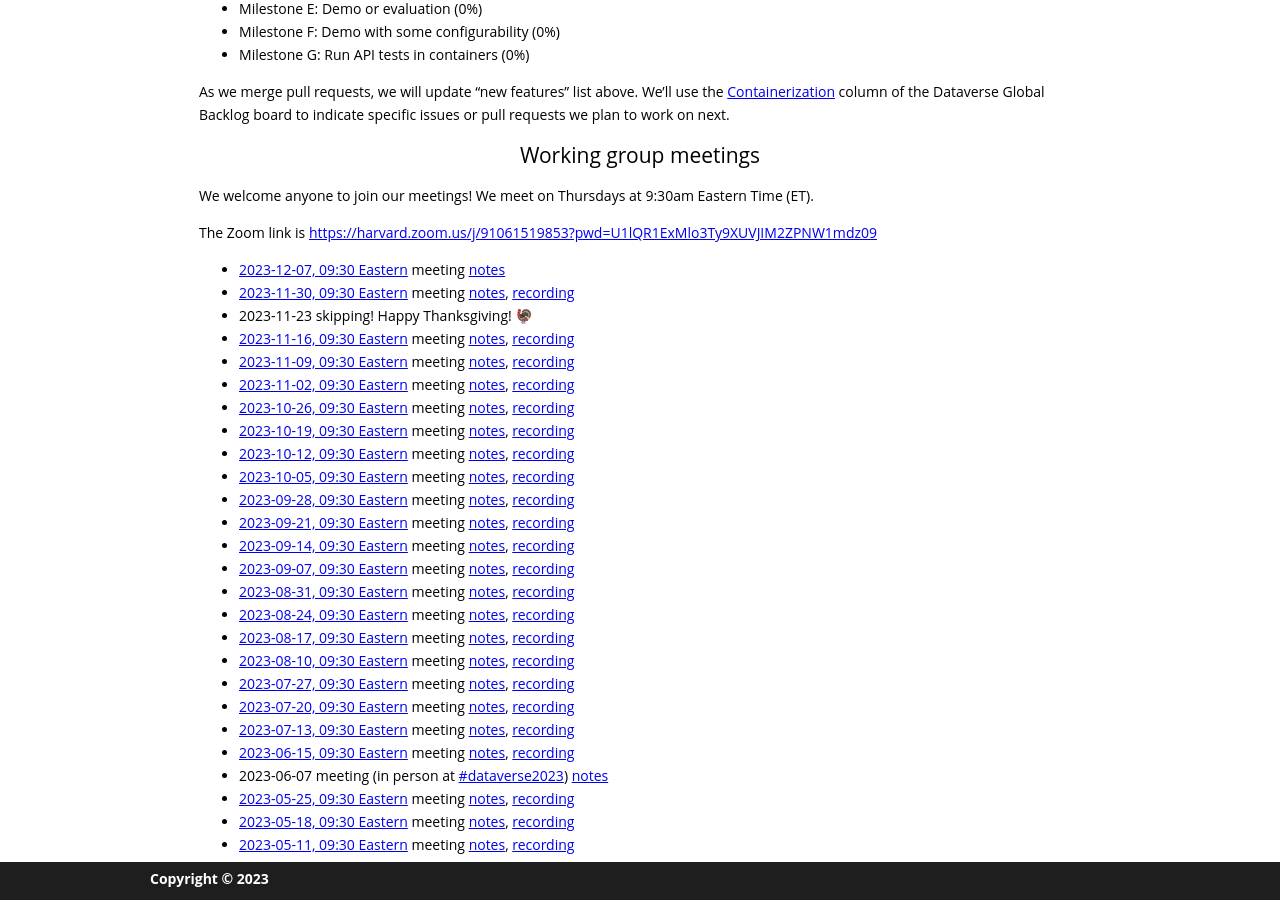
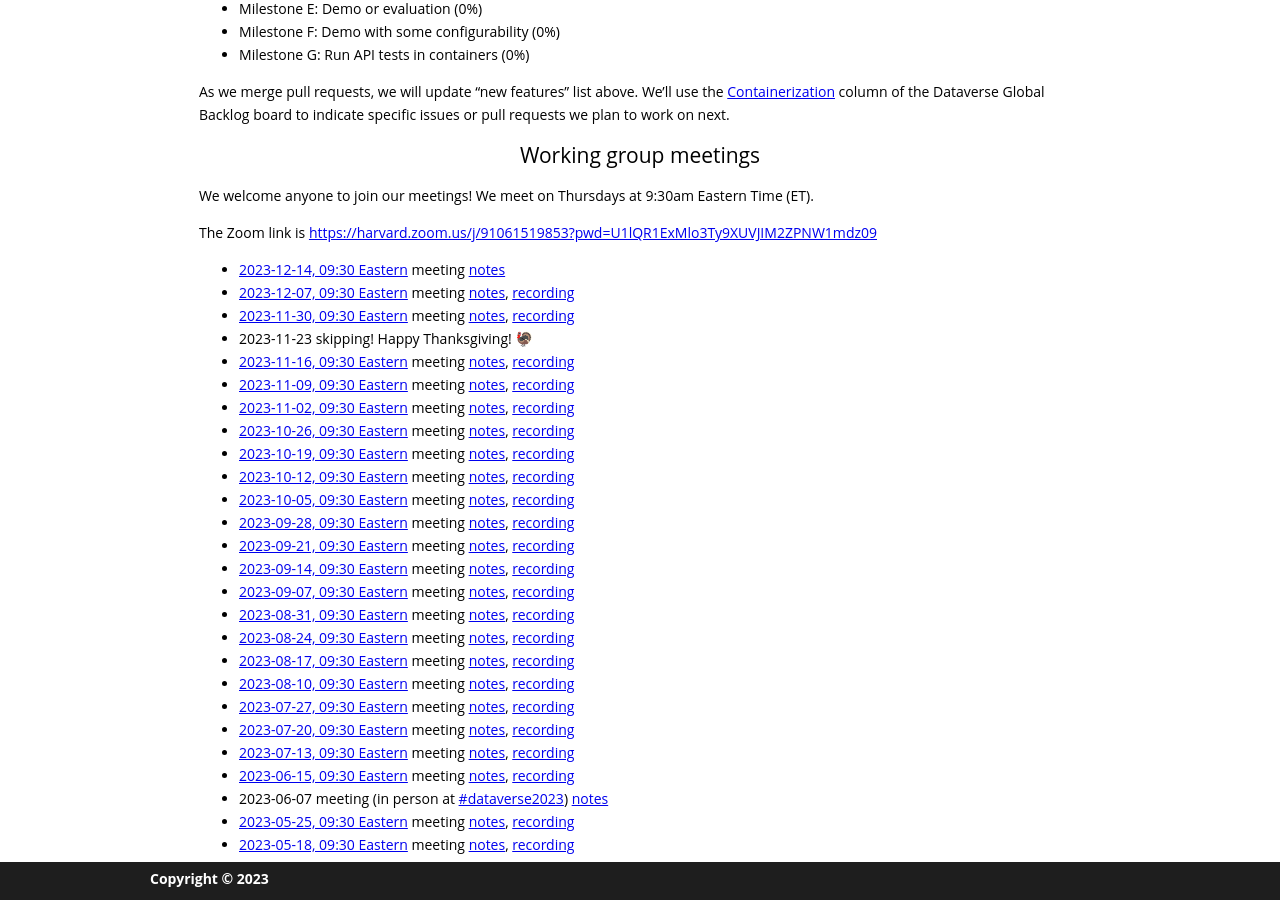
Before and after one commit to gdcc/ct.gdcc.io, a Jekyll site: the page built from index.md, in a window 1280 px wide and 900 px high, scrolled down 1565 px. Built offline with Jekyll 4.4.1, drawn with Linux system fonts in a browser that asks for light colours; our own code applies the rules of GitHub Pages for plain Markdown files.

Commit message:
add recording and next meeting

```diff
--- a/index.md
+++ b/index.md
@@ -57,7 +57,8 @@ We welcome anyone to join our meetings! We meet on Thursdays at 9:30am Eastern T
 
 The Zoom link is <https://harvard.zoom.us/j/91061519853?pwd=U1lQR1ExMlo3Ty9XUVJIM2ZPNW1mdz09>
 
-- [2023-12-07, 09:30 Eastern](https://time.is/compare/0930_7_Dec_2023_in_Boston) meeting [notes](https://docs.google.com/document/d/1Kk6oKaC2QErEVmuMYc6gTK6Qm7_n_9huiYMjlDRnAYs/edit?usp=sharing)
+- [2023-12-14, 09:30 Eastern](https://time.is/compare/0930_14_Dec_2023_in_Boston) meeting [notes](https://docs.google.com/document/d/1xU36giT0_85PlvIoGRWWaacJ2JQ5hyQYmifYmWfyGcQ/edit?usp=sharing)
+- [2023-12-07, 09:30 Eastern](https://time.is/compare/0930_7_Dec_2023_in_Boston) meeting [notes](https://docs.google.com/document/d/1Kk6oKaC2QErEVmuMYc6gTK6Qm7_n_9huiYMjlDRnAYs/edit?usp=sharing), [recording](https://harvard.zoom.us/rec/share/Rx4_3gqVQQhuR8X9Xjln3jrqh1JaJ7U1BAzi8ZuvUgk3obhW0r-XGnhmEhq-YwGn.tCApst97pPkRX8eK)
 - [2023-11-30, 09:30 Eastern](https://time.is/compare/0930_30_Nov_2023_in_Boston) meeting [notes](https://docs.google.com/document/d/1V4T2JA8O36PZEDLvnioaR06o7j5B_68cSrS09bte51Q/edit?usp=sharing), [recording](https://harvard.zoom.us/rec/share/ui9X5tNdAV98EzeL2JabCVdwkYD1OByxMhLL-SQuHRjvJW5sbLsH3VSiCV1AACzY.HQsZoympOEFykn2C)
 - 2023-11-23 skipping! Happy Thanksgiving! 🦃
 - [2023-11-16, 09:30 Eastern](https://time.is/compare/0930_16_Nov_2023_in_Boston) meeting [notes](https://docs.google.com/document/d/1ftJAL3zdR9f9v1gCaQuisbntVEaxCceMam2VvtIYzxI/edit?usp=sharing), [recording](https://harvard.zoom.us/rec/share/GhkMWPzbHFkPAtB8sus5bVm67XvjbT-YcbVwK3v1TwyYNe4MuAPOM1rbsxlVOQ7b.AoAn5j1E2g8hrmgS)
```
